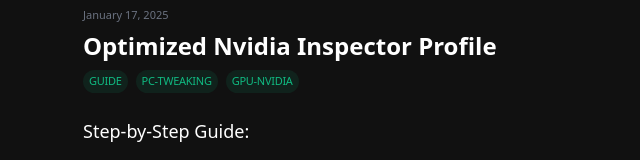
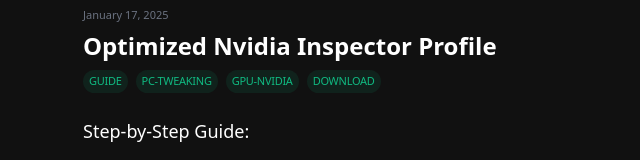
Before and after one commit to SJXHUD/SJXDev, a Next.js app: page /posts/nvidia-inspector-settings in a window 1280 px wide. Shown: the part 154-314 px from the top of the page, without its empty margins (237-877 px from the left). Built offline with nearby package versions, Linux system fonts and the light colour scheme.

Commit message:
Update nvidia-inspector-settings.js

```diff
--- a/pages/posts/nvidia-inspector-settings.js
+++ b/pages/posts/nvidia-inspector-settings.js
@@ -36,6 +36,7 @@
             <span className="tag">GUIDE</span>
             <span className="tag">PC-TWEAKING</span>
             <span className="tag">GPU-NVIDIA</span>
+            <span className="tag">DOWNLOAD</span>
           </div>
         </header>
 
```
